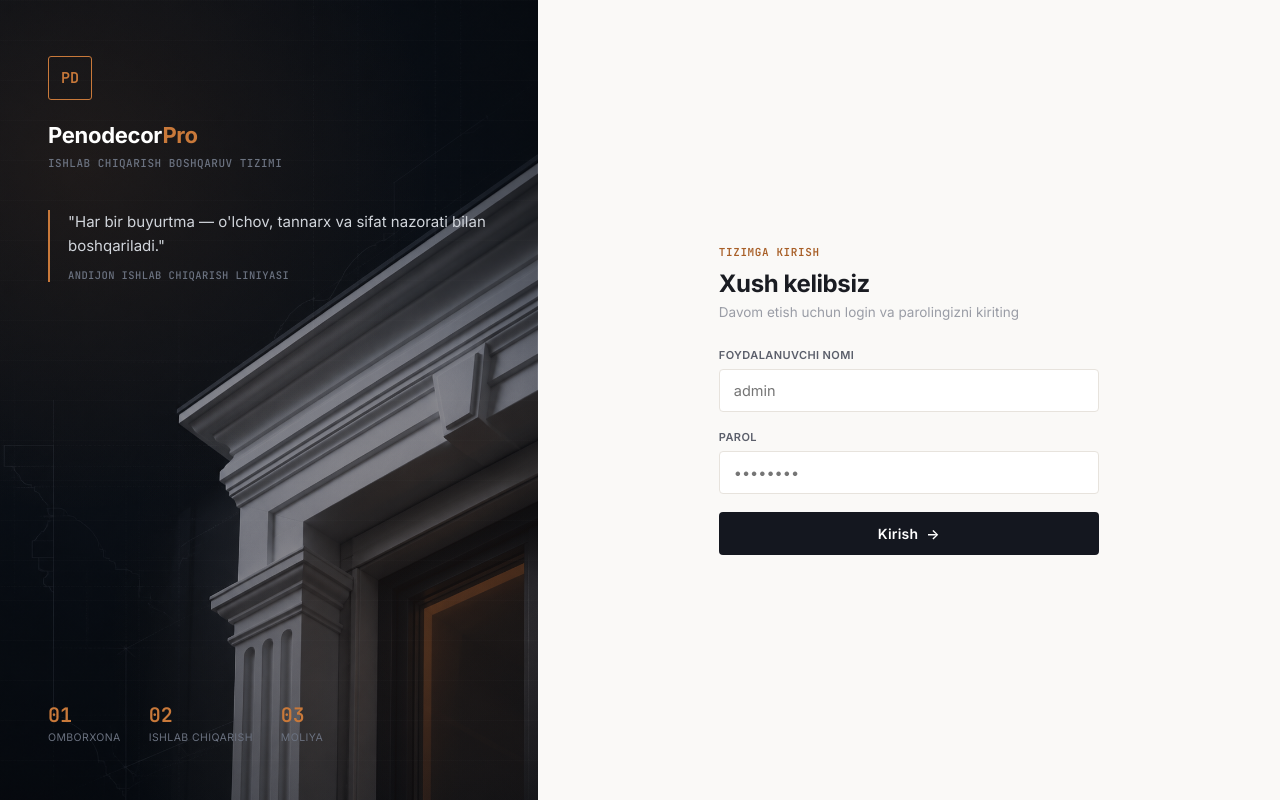
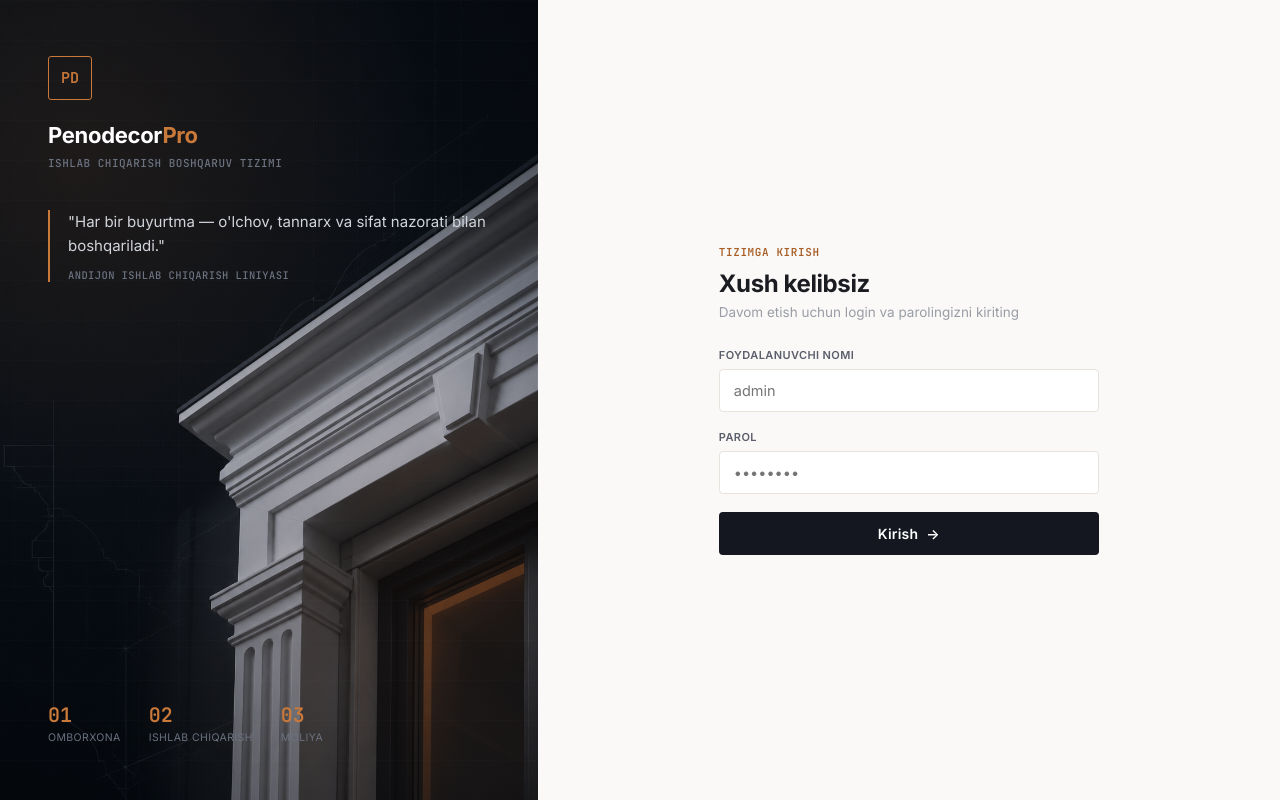
Before and after one commit to muzaffar57/penodecorpro-erp, a FastAPI app: page /login in a window 1280 px wide. Run offline with FastAPI, Linux system fonts and the light colour scheme.

Commit message:
Update login.html

```diff
--- a/templates/login.html
+++ b/templates/login.html
@@ -35,7 +35,7 @@
       background-image:
         radial-gradient(circle at 15% 20%, rgba(201,121,58,0.10) 0%, transparent 45%),
         radial-gradient(circle at 85% 80%, rgba(201,121,58,0.08) 0%, transparent 45%),
-        linear-gradient(rgba(12,16,24,0.45), rgba(12,16,24,0.45)),
+        linear-gradient(rgba(12,16,24,0.30), rgba(12,16,24,0.30)),
         url('/static/login-bg.png');
       background-size: auto, auto, cover, cover;
       background-position: center, center, center, center;
```
